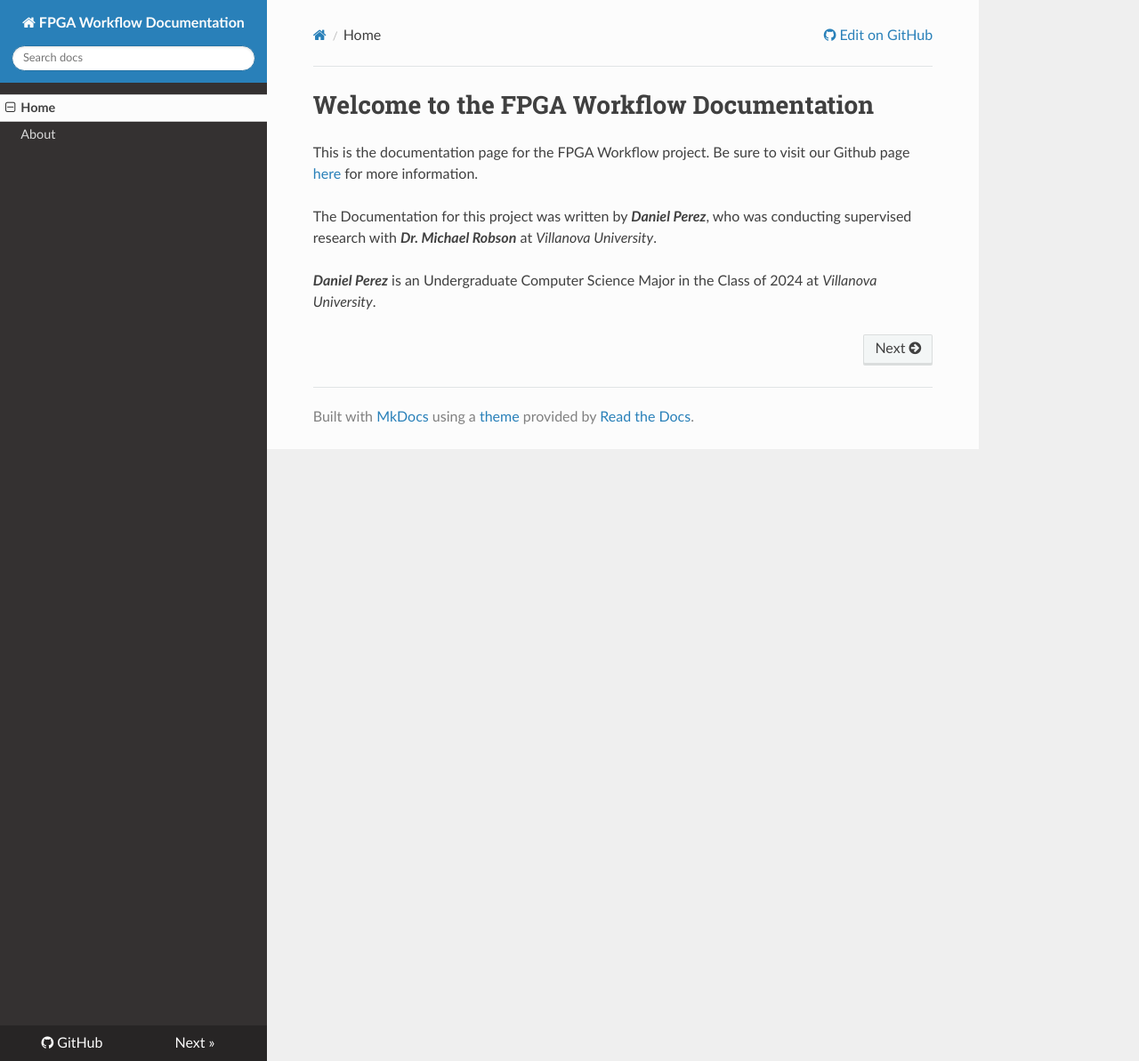
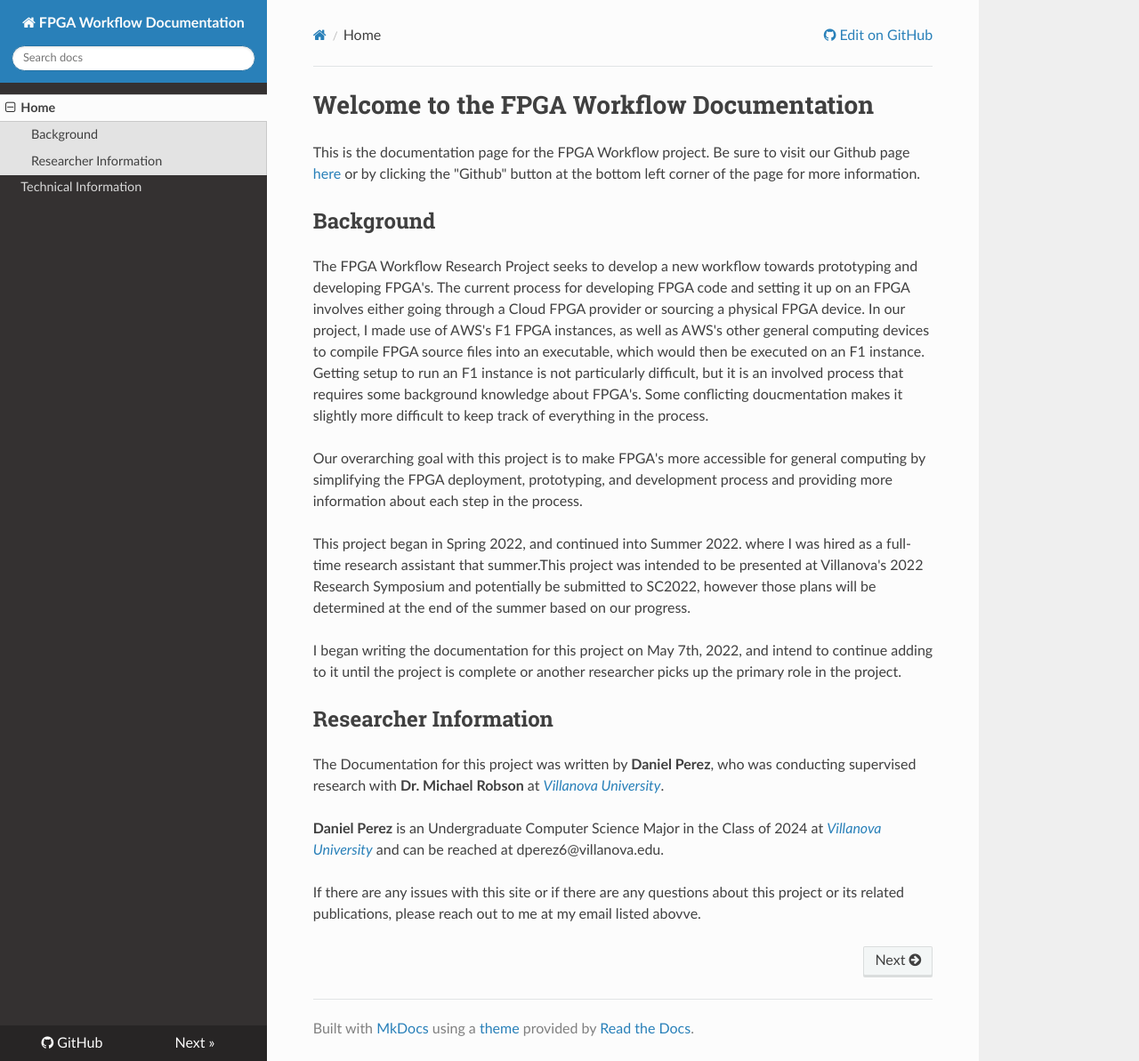
Before and after one commit to Galactius/fpga-workflow-research, an MkDocs documentation site: the page built from docs/index.md, in a window 1280 px wide and 1193 px high. Shown: the whole window at 89% size. Built offline with MkDocs 1.6.1, drawn with Linux system fonts in a browser that asks for light colours; nearby versions of some CDN libraries.

Commit message:
Updated documentation site

```diff
--- a/docs/index.md
+++ b/docs/index.md
@@ -1,7 +1,21 @@
 # Welcome to the FPGA Workflow Documentation
 
-This is the documentation page for the FPGA Workflow project. Be sure to visit our Github page [here](https://github.com/Galactius/fpga-workflow-research) for more information.
+This is the documentation page for the FPGA Workflow project. Be sure to visit our Github page [here](https://github.com/Galactius/fpga-workflow-research) or by clicking the "Github" button at the bottom left corner of the page for more information.
 
-The Documentation for this project was written by ***Daniel Perez***, who was conducting supervised research with ***Dr. Michael Robson*** at *Villanova University*.
+## Background
 
-***Daniel Perez*** is an Undergraduate Computer Science Major in the Class of 2024 at *Villanova University*.
+The FPGA Workflow Research Project seeks to develop a new workflow towards prototyping and developing FPGA's. The current process for developing FPGA code and setting it up on an FPGA involves either going through a Cloud FPGA provider or sourcing a physical FPGA device. In our project, I made use of AWS's F1 FPGA instances, as well as AWS's other general computing devices to compile FPGA source files into an executable, which would then be executed on an F1 instance. Getting setup to run an F1 instance is not particularly difficult, but it is an involved process that requires some background knowledge about FPGA's. Some conflicting doucmentation makes it slightly more difficult to keep track of everything in the process.
+
+Our overarching goal with this project is to make FPGA's more accessible for general computing by simplifying the FPGA deployment, prototyping, and development process and providing more information about each step in the process.
+
+This project began in Spring 2022, and continued into Summer 2022. where I was hired as a full-time research assistant that summer.This project was intended to be presented at Villanova's 2022 Research Symposium and potentially be submitted to SC2022, however those plans will be determined at the end of the summer based on our progress.
+
+I began writing the documentation for this project on May 7th, 2022, and intend to continue adding to it until the project is complete or another researcher picks up the primary role in the project.
+
+## Researcher Information
+
+The Documentation for this project was written by **Daniel Perez**, who was conducting supervised research with **Dr. Michael Robson** at [*Villanova University*](https://www1.villanova.edu/university/liberal-arts-sciences/programs/computing-sciences.html).
+
+**Daniel Perez** is an Undergraduate Computer Science Major in the Class of 2024 at [*Villanova University*](https://www1.villanova.edu/university.html) and can be reached at dperez6@villanova.edu.
+
+If there are any issues with this site or if there are any questions about this project or its related publications, please reach out to me at my email listed abovve.
--- a/mkdocs.yml
+++ b/mkdocs.yml
@@ -3,8 +3,8 @@ site_url: https://fpga-workflow-research.readthedocs.io
 
 nav:
     - Home: index.md
-    - About: docs.md
+    - Technical Information: techInfo.md
 
 theme: readthedocs
 repo_url: https://github.com/Galactius/fpga-workflow-research
-edit_uri: blob/master/docs/
+edit_uri: blob/main/docs/
```
Also changed, not shown: docs/docs.md (deleted, +0 -47 lines), docs/techInfo.md (added, +35 -0 lines).
